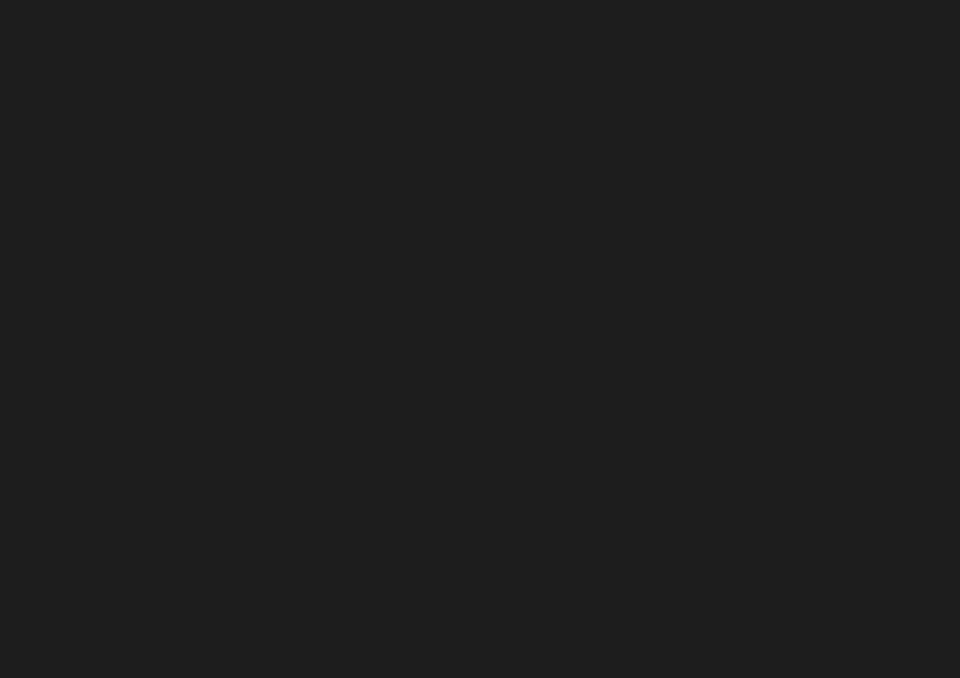
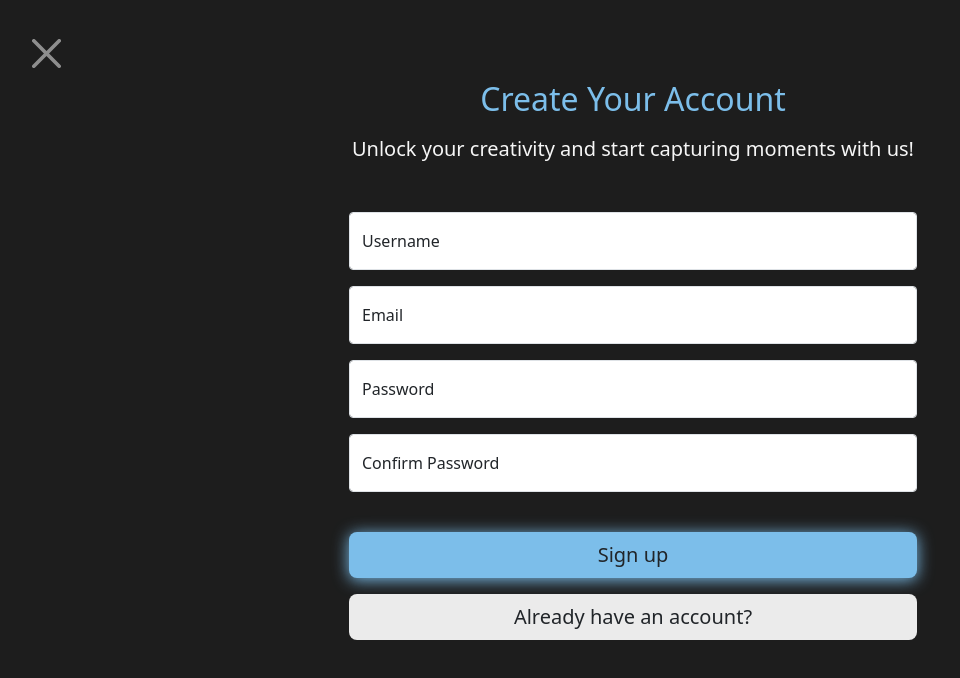
Before and after one commit to HermanRoev/ITPE3200React, a React (Create React App) app: page /register in a window 1280 px wide. Before the commit this address had no page. Shown: the top 678 px of the page, without its empty margins (7-967 px from the left). Built offline with nearby package versions, Linux system fonts and the light colour scheme.

Commit message:
Welcome login done, login page frontend done and register front end done. Missing actually sending data to check for login and register.

```diff
--- a/src/App.tsx
+++ b/src/App.tsx
@@ -1,8 +1,9 @@
 import React from 'react';
 import { BrowserRouter as Router, Route, Routes } from 'react-router-dom';
-import HomePage from './Home/HomePage';
-import LoginMain from './Pages/LoginMain';
-import LoginPage from './Pages/LoginPage';
+import HomePage from './pages/HomePage';
+import LoginMain from './pages/LoginMain';
+import LoginPage from './pages/LoginPage';
+import RegisterPage from './pages/RegisterPage';
 
 const App: React.FC = () => {
     return (
@@ -11,6 +12,7 @@
                 <Route path="/" element={<HomePage />} />
                 <Route path="/loginmain" element={<LoginMain />} />
                 <Route path="/login" element={<LoginPage />} />
+                <Route path="/register" element={<RegisterPage />} />
             </Routes>
         </Router>
     );
--- a/src/Pages/LoginMain.tsx
+++ b/src/pages/LoginMain.tsx
@@ -1,16 +1,16 @@
 import React from 'react';
 import './LoginMain.css';
+import {Link} from "react-router-dom";
 
 const LoginMain: React.FC = () => {
     return (
         <>
-            <a
-            href="/"
-            className="btn-close btn-close-white"
-            aria-label="Close"
-            style={{position: "absolute", top: "2rem", left: "2rem", fontSize: "1.8rem"}}
-        >
-            </a>
+            <Link
+                to="/"
+                className="btn-close btn-close-white"
+                aria-label="Close"
+                style={{ position: "absolute", top: "2rem", left: "2rem", fontSize: "1.8rem" }}
+            ></Link>
             <div className="container">
                 <div
                     className="row vh-100 justify-content-center align-items-center"
@@ -18,7 +18,7 @@
                 >
                     <div className="col-md-8 text-center">
                         <img
-                            src={require('../Assets/Images/kage_welcome_vector.png')}
+                            src={require('../assets/images/kage_welcome_vector.png')}
                             alt="Vector Illustration"
                             className="img-fluid my-2"
                             style={{height: "26rem"}}/>
@@ -29,18 +29,20 @@
                             Dive into a universe of images and ideas, where your creativity brings us together
                         </p>
                         <div className="mt-3 text-center">
-                            <button
+                            <Link
+                                to="/login"
                                 className="btn btn-lg me-1 px-4 py-2 loginbtn-primary"
-                                onClick={() => window.location.href = "/login"}
+                                role="button"
                             >
                                 Login
-                            </button>
-                            <button
+                            </Link>
+                            <Link
+                                to="/register"
                                 className="btn btn-lg ms-1 px-4 py-2 loginbtn-secondary"
-                                onClick={() => window.location.href = "/register"}
+                                role="button"
                             >
                                 Register
-                            </button>
+                            </Link>
                         </div>
                     </div>
                 </div>
--- a/src/Pages/LoginPage.tsx
+++ b/src/pages/LoginPage.tsx
@@ -1,24 +1,25 @@
 import React from 'react';
+import { Link } from 'react-router-dom'; // Import Link
 import './LoginPage.css'; // Minimal overrides for custom styling
 
 const LoginPage: React.FC = () => {
     return (
         <div className="vw-100 overflow-hidden">
             {/* Close button */}
-            <a
-                href="/"
+            <Link
+                to="/"
                 className="btn-close btn-close-white"
                 aria-label="Close"
                 style={{ position: "absolute", top: "2rem", left: "2rem", fontSize: "1.8rem" }}
-            ></a>
+            ></Link>
 
             {/* Main Container */}
-            <div className="container">
+            <div className="container w-75">
                 <div
                     className="row vh-100 justify-content-center align-items-center"
                     style={{ paddingBottom: "5em" }}
                 >
-                    <div className="col-md-8 text-center">
+                    <div className="col-md-8 text-center vw-75">
                         {/* Header */}
                         <h2 className="mb-3 colored-text">Login Here</h2>
                         <p className="lead mb-4">Welcome back you’ve been missed!</p>
@@ -57,9 +58,9 @@
 
                             {/* Forgot Password Link */}
                             <div className="form-check mb-4 text-end">
-                                <a href="/forgot-password" className="colored-text">
+                                <Link to="/forgot-password" className="colored-text">
                                     Forgot your password?
-                                </a>
+                                </Link>
                             </div>
 
                             {/* Sign In Button */}
@@ -72,13 +73,13 @@
 
                             {/* Register Button */}
                             <div className="mt-3 text-center">
-                                <a
-                                    href="/register"
+                                <Link
+                                    to="/register"
                                     className="btn loginbtn-secondary btn-lg w-100"
                                     role="button"
                                 >
                                     Register
-                                </a>
+                                </Link>
                             </div>
                         </form>
                     </div>
--- /dev/null
+++ b/src/pages/RegisterPage.css
@@ -0,0 +1,13 @@
+/* RegisterPage.css */
+.colored-text {
+    color: #7CBEEA !important;
+}
+
+.colored-text:hover {
+    color: #76b5e0 !important;
+}
+
+/* Optional: Override for specific form elements */
+#registerForm .form-control {
+    border-radius: 0.25rem;
+}
--- /dev/null
+++ b/src/pages/RegisterPage.tsx
@@ -0,0 +1,114 @@
+import React from 'react';
+import { Link } from 'react-router-dom'; // Import Link for navigation
+import './RegisterPage.css'; // Minimal overrides for custom styling
+
+const RegisterPage: React.FC = () => {
+    return (
+        <div className="vw-100 overflow-hidden">
+            {/* Close button */}
+            <Link
+                to="/"
+                className="btn-close btn-close-white"
+                aria-label="Close"
+                style={{ position: "absolute", top: "2rem", left: "2rem", fontSize: "1.8rem" }}
+            ></Link>
+
+            {/* Main Container */}
+            <div className="container vh-100 w-75">
+                <div
+                    className="row justify-content-center vh-100 align-items-center"
+                    style={{ paddingBottom: "5em" }}
+                >
+                    <div className="col-md-8 pt-4 text-center">
+                        {/* Header */}
+                        <h2 className="mb-3 colored-text">Create Your Account</h2>
+                        <p className="lead mb-4">
+                            Unlock your creativity and start capturing moments with us!
+                        </p>
+
+                        {/* Register Form */}
+                        <form
+                            id="registerForm"
+                            method="post"
+                            className="card bg-transparent text-dark p-4 border-0"
+                        >
+                            {/* Username Input */}
+                            <div className="form-floating mb-3">
+                                <input
+                                    type="text"
+                                    className="form-control"
+                                    id="username"
+                                    placeholder="Username"
+                                    autoComplete="username"
+                                    aria-required="true"
+                                />
+                                <label htmlFor="username">Username</label>
+                            </div>
+
+                            {/* Email Input */}
+                            <div className="form-floating mb-3">
+                                <input
+                                    type="email"
+                                    className="form-control"
+                                    id="email"
+                                    placeholder="name@example.com"
+                                    autoComplete="email"
+                                    aria-required="true"
+                                />
+                                <label htmlFor="email">Email</label>
+                            </div>
+
+                            {/* Password Input */}
+                            <div className="form-floating mb-3">
+                                <input
+                                    type="password"
+                                    className="form-control"
+                                    id="password"
+                                    placeholder="Password"
+                                    autoComplete="new-password"
+                                    aria-required="true"
+                                />
+                                <label htmlFor="password">Password</label>
+                            </div>
+
+                            {/* Confirm Password Input */}
+                            <div className="form-floating mb-3">
+                                <input
+                                    type="password"
+                                    className="form-control"
+                                    id="confirmPassword"
+                                    placeholder="Confirm Password"
+                                    autoComplete="new-password"
+                                    aria-required="true"
+                                />
+                                <label htmlFor="confirmPassword">Confirm Password</label>
+                            </div>
+
+                            {/* Sign Up Button */}
+                            <button
+                                id="registerSubmit"
+                                type="submit"
+                                className="btn loginbtn-primary btn-lg mt-4 w-100"
+                            >
+                                Sign up
+                            </button>
+
+                            {/* Already Have an Account Link */}
+                            <div className="mt-3 text-center">
+                                <Link
+                                    to="/login"
+                                    className="btn loginbtn-secondary btn-lg w-100"
+                                    role="button"
+                                >
+                                    Already have an account?
+                                </Link>
+                            </div>
+                        </form>
+                    </div>
+                </div>
+            </div>
+        </div>
+    );
+};
+
+export default RegisterPage;
```
Also changed, not shown: src/App.css (deleted, +0 -38 lines), src/assets/images/kage_welcome_vector.png (renamed from src/Assets/Images/kage_welcome_vector.png), src/pages/HomePage.tsx (renamed from src/Home/HomePage.tsx), src/pages/LoginMain.css (renamed from src/Pages/LoginMain.css), src/pages/LoginPage.css (renamed from src/Pages/LoginPage.css).
